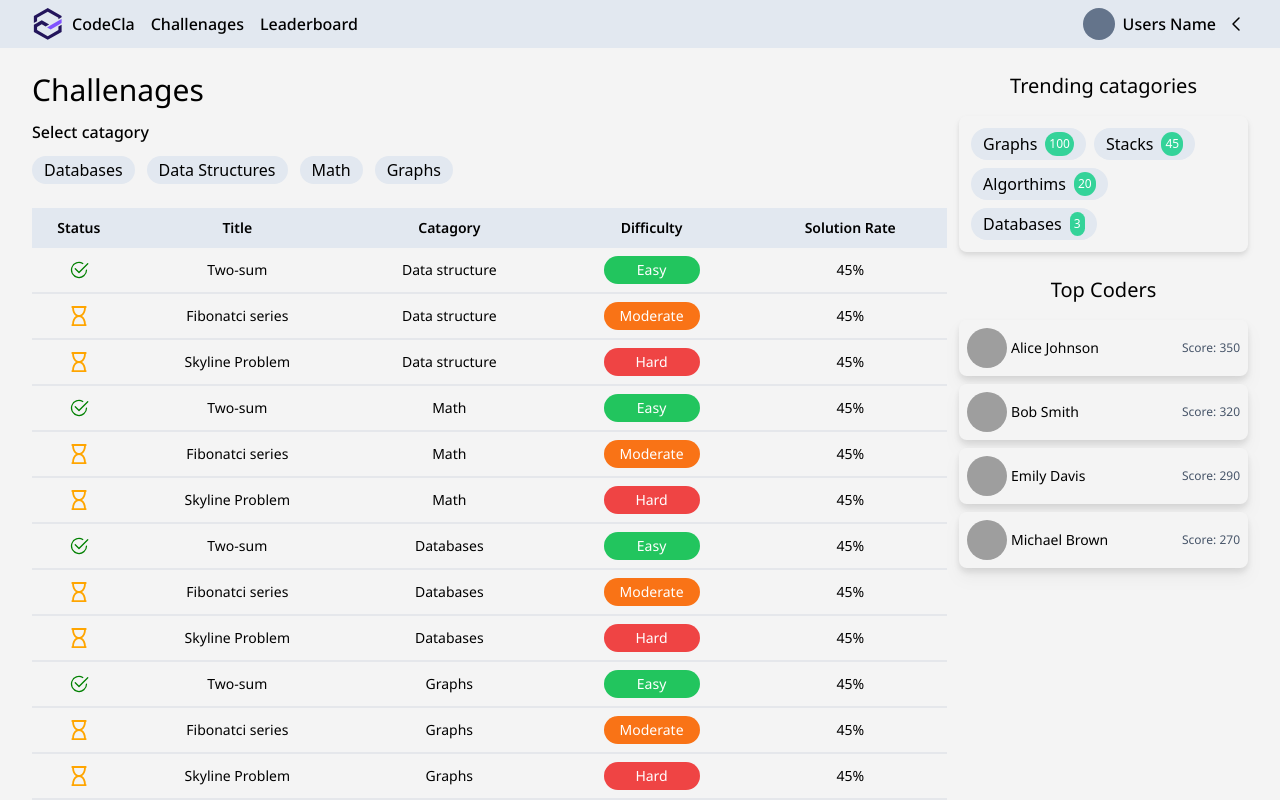
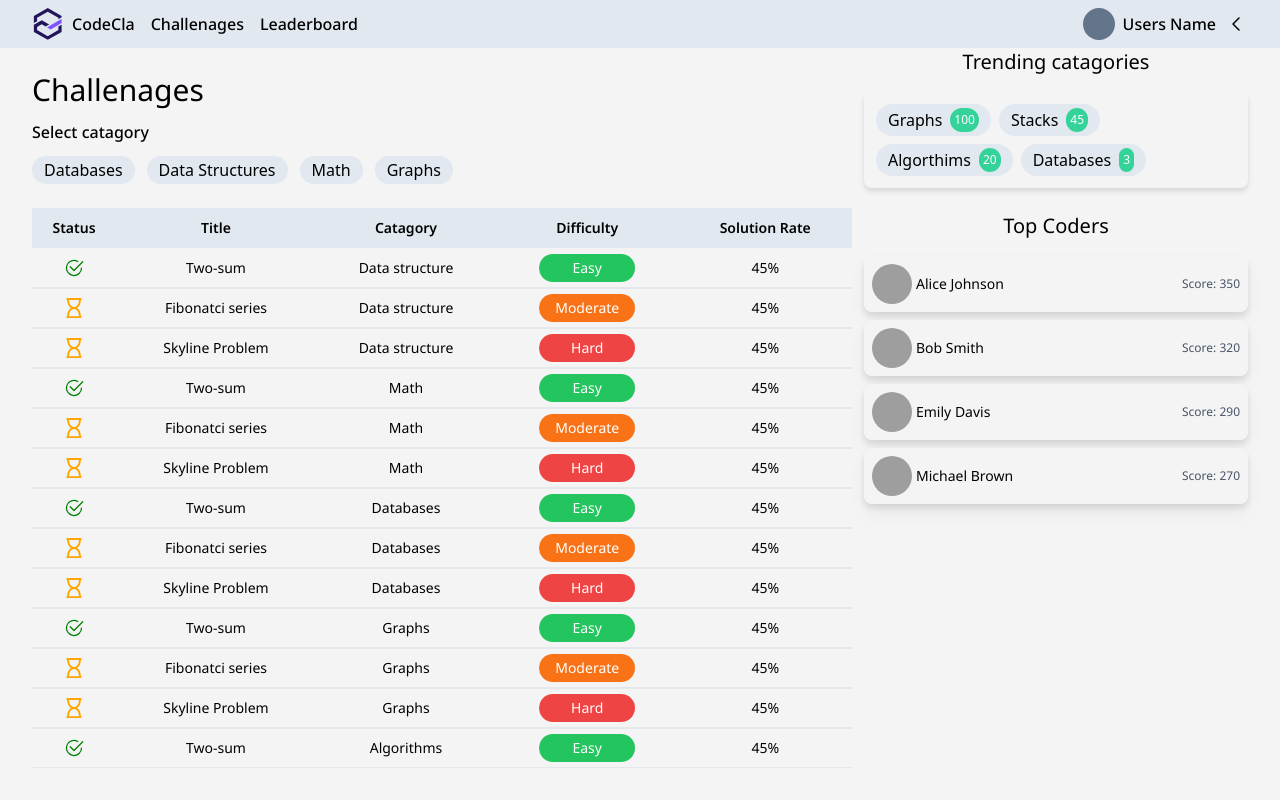
Before and after one commit to FergKe/cla-react-assignment, a React (Vite) app: page /challenages in a window 1280 px wide. Built offline with nearby package versions, Linux system fonts and the light colour scheme; grey boxes are pictures that could not be loaded; a web font is replaced by a local one.

Commit message:
Fixed scroll on Challenage list section

```diff
--- a/src/App.jsx
+++ b/src/App.jsx
@@ -1,25 +1,33 @@
 import CodersSignUp from './pages/CodersSignUp/CodersSignUp';
 import CodersLogin from './pages/CodersLogin/CodersLogin';
-import { BrowserRouter, Routes, Route } from 'react-router-dom';
+import { BrowserRouter, Routes, Route, Outlet } from 'react-router-dom';
 import NavBar from './Components/NavBar';
 import Challenages from './pages/Challenages/Challenages';
 
-function App() {
+function AppLayout() {
+  return (
+    <div className="flex flex-col h-full min-h-0">
+      <NavBar className="shrink-0" />
+      <div className="flex-1 min-h-0 overflow-hidden">
+        <Outlet />
+      </div>
+    </div>
+  )
+}
+
+export default function App() {
 
   return (
-    <main className='h-dvh overflow-hidden bg-cla-white'>
+    <main className='h-dvh overflow-hidden bg-cla-white flex flex-col'>
       <BrowserRouter>
         <Routes>
           <Route path='/' element={<CodersLogin />} />
           <Route path='/signup' element={<CodersSignUp />} />
-        </Routes>
-        <NavBar />
-        <Routes>
-          <Route path='/challenages' element={<Challenages />} />
+          <Route element={<AppLayout />}>
+            <Route path='/challenages' element={<Challenages />} />
+          </Route>
         </Routes>
       </BrowserRouter>
     </main>
   )
 }
-
-export default App
--- a/src/pages/Challenages/Challenages.jsx
+++ b/src/pages/Challenages/Challenages.jsx
@@ -7,8 +7,8 @@ import TrendingCategories from "./Components/TrendingCategories";
 export default function Challenages () {
 
     return (
-        <section className="h-full min-h-0 px-8 pb-8 pt-6 flex flex-row gap-3">
-            <div className="w-full h-full">
+        <section className="h-full min-h-0 px-8 flex flex-row gap-3">
+            <div className="flex-1 min-h-0 pb-8 pt-6 flex flex-col">
                 <h3 className="text-3xl font-noto mb-3">Challenages</h3>
                 <p className="font-noto font-medium mb-3">Select catagory</p>
                 <CategoryList />
--- a/src/pages/Challenages/Components/ChallenageItem.jsx
+++ b/src/pages/Challenages/Components/ChallenageItem.jsx
@@ -38,7 +38,7 @@ export default function ChallenageItem ({item}) {
 
     return (
         <tr key={item.id} className="h-10 border-b-2">
-            <td className="">
+            <td className="align-middle">
                     {iconSelection(item.status)}
             </td>
             <td className="font-noto text-center text-sm">
@@ -49,10 +49,12 @@ export default function ChallenageItem ({item}) {
                 {item.category}
 
             </td>
-            <td className="font-noto text-center text-sm py-2 flex justify-center">
-                <div className="w-24">
-                    {difficultyBox(item.difficulty)}
+            <td className="font-noto text-center text-sm align-middle">
+                <div className="flex items-center justify-center">
+                    <div className="w-24">
+                        {difficultyBox(item.difficulty)}
 
+                    </div>
                 </div>
 
             </td>
--- a/src/pages/Challenages/Components/ChallenagesList.jsx
+++ b/src/pages/Challenages/Components/ChallenagesList.jsx
@@ -1,10 +1,10 @@
 import challenagesArray from '../../../data/challenagesArray'
-import ChallenageItem from './challenageItem'
+import ChallenageItem from './ChallenageItem'
 
 export default function ChallenagesList () {
 
     return (
-        <div className='h-full flex-1 min-h-0 overflow-y-auto'>
+        <div className='flex-1 min-h-0 overflow-y-auto'>
             <table className='w-full border-collapse '>
                 <thead>
                     <tr className='bg-slate-200 h-10'>
```
